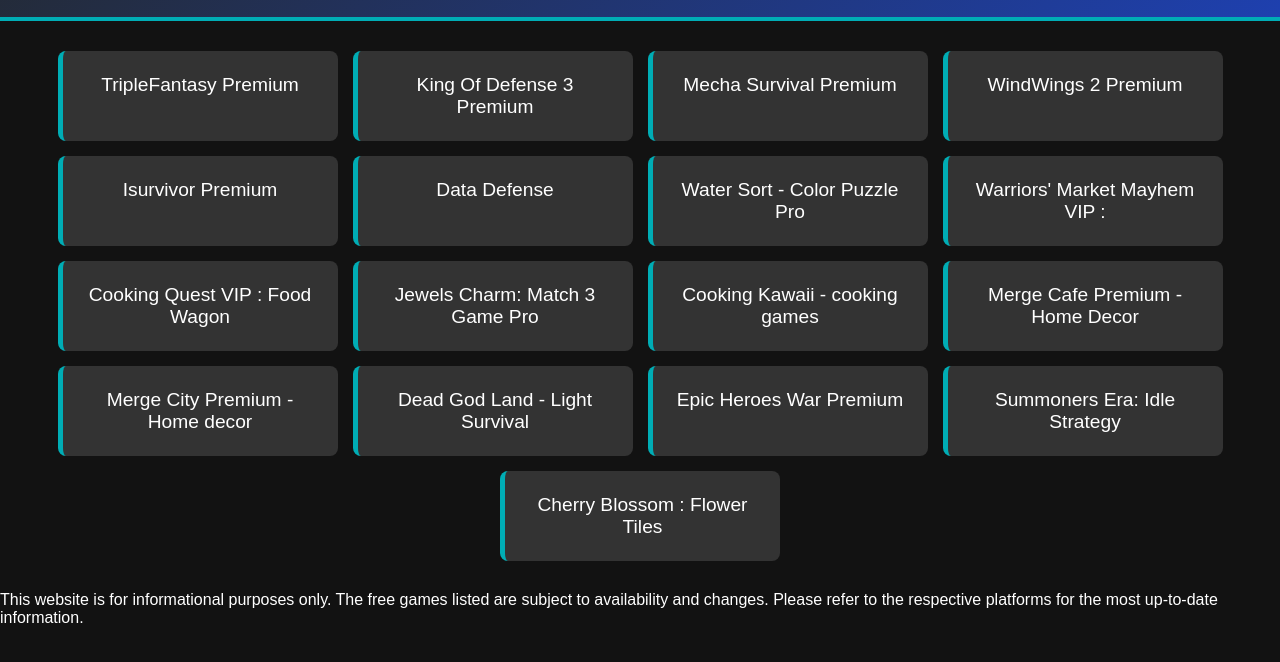
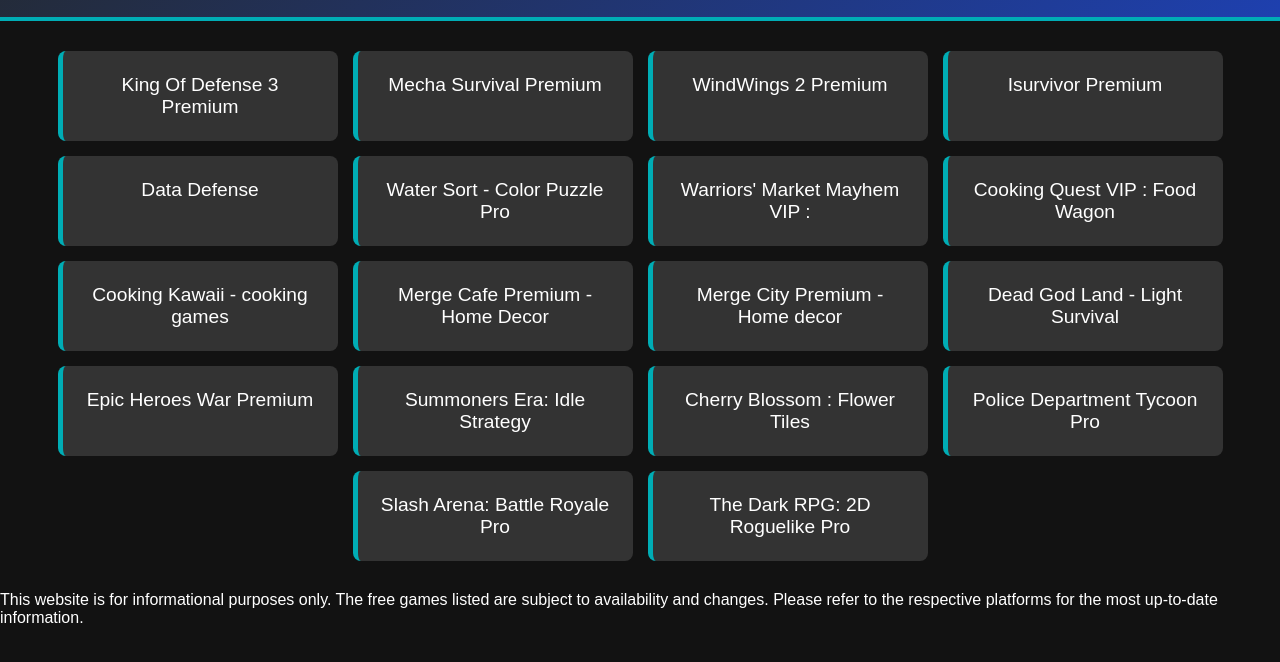
Before and after one commit to Dwaynedibbli/Free-games-list, a plain HTML site: page game_pages/google_play.html in a window 1280 px wide. Shown: the part 132-794 px from the top of the page. Drawn offline with Linux system fonts and the light colour scheme.

Commit message:
Hourly update of free games list

```diff
--- a/game_pages/google_play.html
+++ b/game_pages/google_play.html
@@ -17,7 +17,6 @@
         </a>
     </div>
     <div class="game-container">
-        <div class="game-item"><a href="https://play.google.com/store/apps/details?id=com.Gameplete.CardFantasyPremium">TripleFantasy Premium</a></div>
         <div class="game-item"><a href="https://play.google.com/store/apps/details?id=com.Gcenter.King.of.Defense3.Suvivor.TD.premium">King Of Defense 3 Premium</a></div>
         <div class="game-item"><a href="https://play.google.com/store/apps/details?id=com.Gcenter.SciFi.Survivor.io.Mecha.Survival.Firenow.premium">Mecha Survival Premium</a></div>
         <div class="game-item"><a href="https://play.google.com/store/apps/details?id=com.Gcenter.WindWings.Galaxy.Attack.SHMUP.premium">WindWings 2 Premium</a></div>
@@ -26,7 +25,6 @@
         <div class="game-item"><a href="https://play.google.com/store/apps/details?id=com.IQPuzzlesGames.WaterSortColorPuzzlePro">Water Sort - Color Puzzle Pro</a></div>
         <div class="game-item"><a href="https://play.google.com/store/apps/details?id=com.catlab.blacksmithvip">Warriors' Market Mayhem VIP :</a></div>
         <div class="game-item"><a href="https://play.google.com/store/apps/details?id=com.catlab.cookglobalvip">Cooking Quest VIP : Food Wagon</a></div>
-        <div class="game-item"><a href="https://play.google.com/store/apps/details?id=com.clockmaker.jewellegend.classic.match3.puzzle">Jewels Charm: Match 3 Game Pro</a></div>
         <div class="game-item"><a href="https://play.google.com/store/apps/details?id=com.cscmobi.cooking.love">Cooking Kawaii - cooking games</a></div>
         <div class="game-item"><a href="https://play.google.com/store/apps/details?id=com.cscmobi.merge.cafe.premium">Merge Cafe Premium -Home Decor</a></div>
         <div class="game-item"><a href="https://play.google.com/store/apps/details?id=com.cscmobi.merge.city.premium">Merge City Premium -Home decor</a></div>
@@ -34,6 +32,9 @@
         <div class="game-item"><a href="https://play.google.com/store/apps/details?id=com.divmob.epicheroeswar.en.freemium">Epic Heroes War Premium</a></div>
         <div class="game-item"><a href="https://play.google.com/store/apps/details?id=com.fansipan.idle.summoners.era.heroes.afk">Summoners Era: Idle Strategy</a></div>
         <div class="game-item"><a href="https://play.google.com/store/apps/details?id=com.gamezilla.cherryblossom.flowertiles">Cherry Blossom : Flower Tiles</a></div>
+        <div class="game-item"><a href="https://play.google.com/store/apps/details?id=com.gemjam.police.department.tycoon.pro.idle.prison.cops.station.officer.simulator.games">Police Department Tycoon Pro</a></div>
+        <div class="game-item"><a href="https://play.google.com/store/apps/details?id=com.gemjam.slash.arena.pro.online.pvp.games.survivor.io.fighting.battle.royale.competitive">Slash Arena: Battle Royale Pro</a></div>
+        <div class="game-item"><a href="https://play.google.com/store/apps/details?id=com.gemjem.rpg.pixel.dungeon.roguelike.fantasy.idle.adventure.dragon">The Dark RPG: 2D Roguelike Pro</a></div>
     </div>
 <footer>
     <p>This website is for informational purposes only. The free games listed are subject to availability and changes. Please refer to the respective platforms for the most up-to-date information.</p>
```
Also changed, not shown: index.html (+1 -1 lines).
